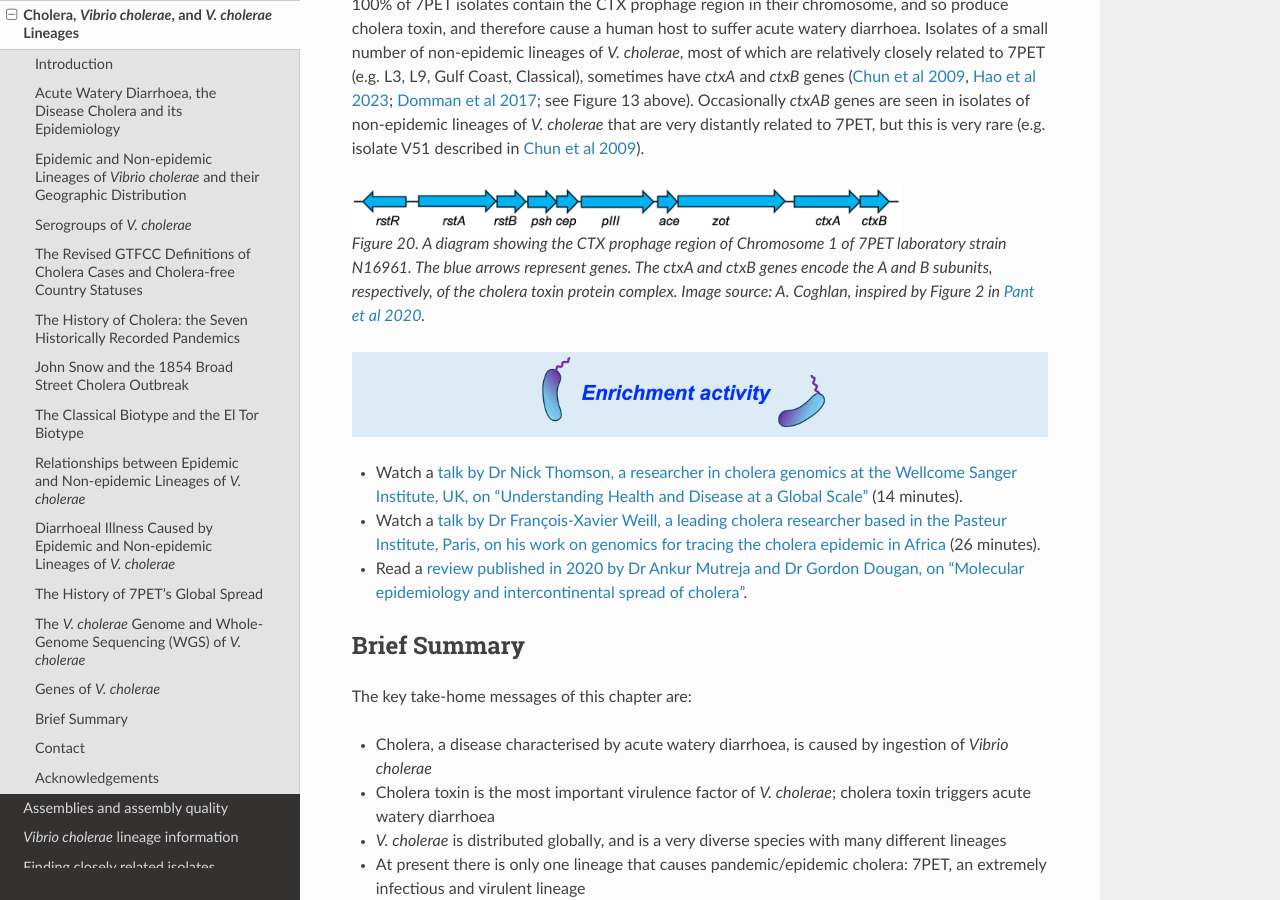
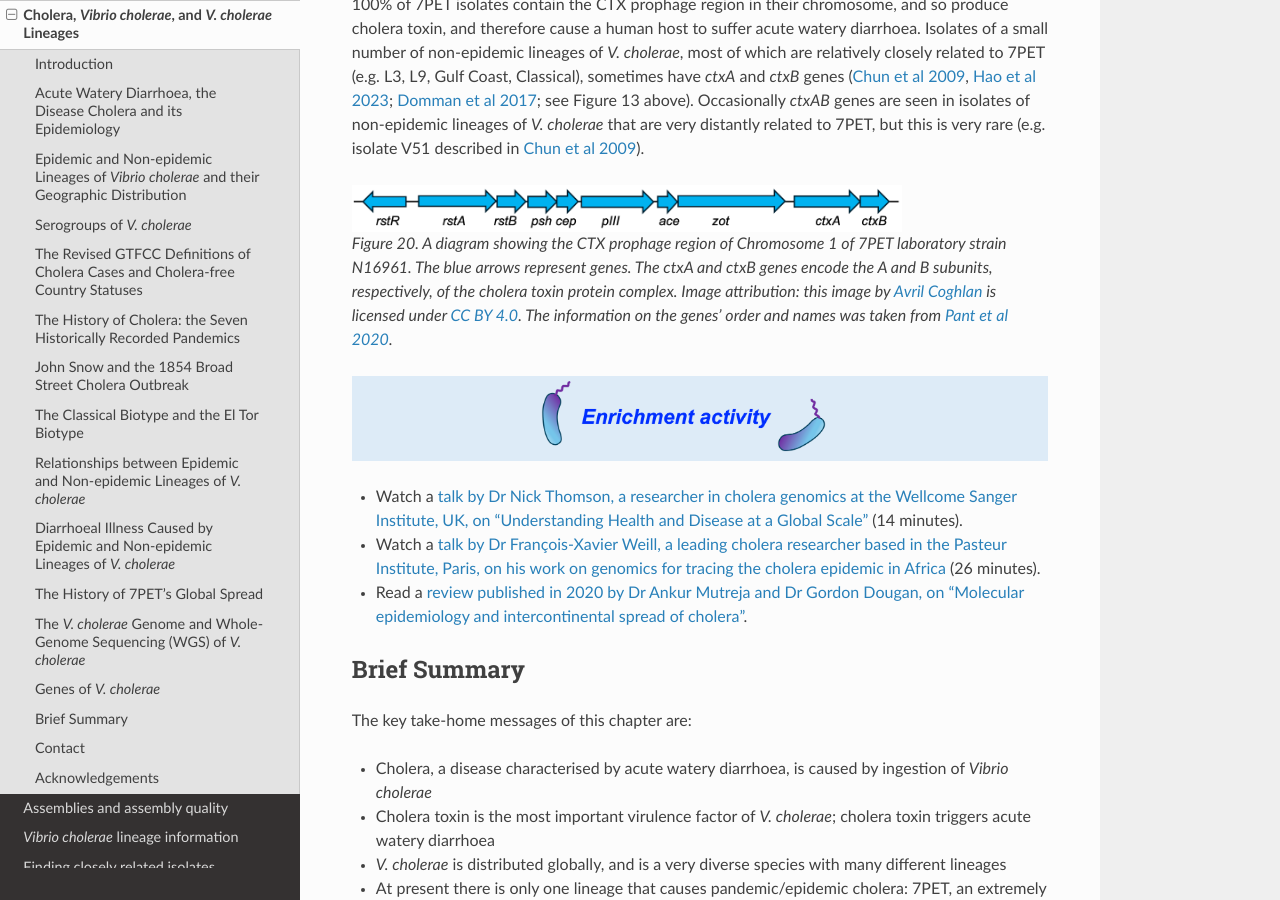
Before and after one commit to avrilcoghlan/cholerabook, a Sphinx documentation site: the page built from docs/source/vibriogenomes.rst, in a window 1280 px wide and 900 px high, scrolled down 22079 px. Built offline with Sphinx 7.4.7 and the Read the Docs theme 2.0.0, drawn with Linux system fonts in a browser that asks for light colours.

Commit message:
Update vibriogenomes.rst

```diff
--- a/docs/source/vibriogenomes.rst
+++ b/docs/source/vibriogenomes.rst
@@ -761,9 +761,13 @@ are very distantly related to 7PET, but this is very rare (e.g. isolate V51 desc
 .. figure:: CtxRegion.png
   :width: 550
 
-  Figure 20. A diagram showing the CTX prophage region of Chromosome 1 of 7PET laboratory strain N16961. The blue arrows represent genes. The *ctxA* and *ctxB* genes encode the A and B subunits, respectively, of the cholera toxin protein complex. Image source: A. Coghlan, inspired by Figure 2 in `Pant et al 2020`_.
+  Figure 20. A diagram showing the CTX prophage region of Chromosome 1 of 7PET laboratory strain N16961. The blue arrows represent genes. The *ctxA* and *ctxB* genes encode the A and B subunits, respectively, of the cholera toxin protein complex. Image attribution: this image by `Avril Coghlan`_ is licensed under `CC BY 4.0`_. The information on the genes' order and names was taken from `Pant et al 2020`_.
+
+.. _Avril Coghlan: https://www.linkedin.com/in/avril-coghlan-4409545/?originalSubdomain=uk
 
 .. _Pant et al 2020: https://pubmed.ncbi.nlm.nih.gov/31272871/
+
+.. _CC BY 4.0: https://creativecommons.org/licenses/by/4.0/
 
 .. image:: Activity.png
   :width: 1050
```
